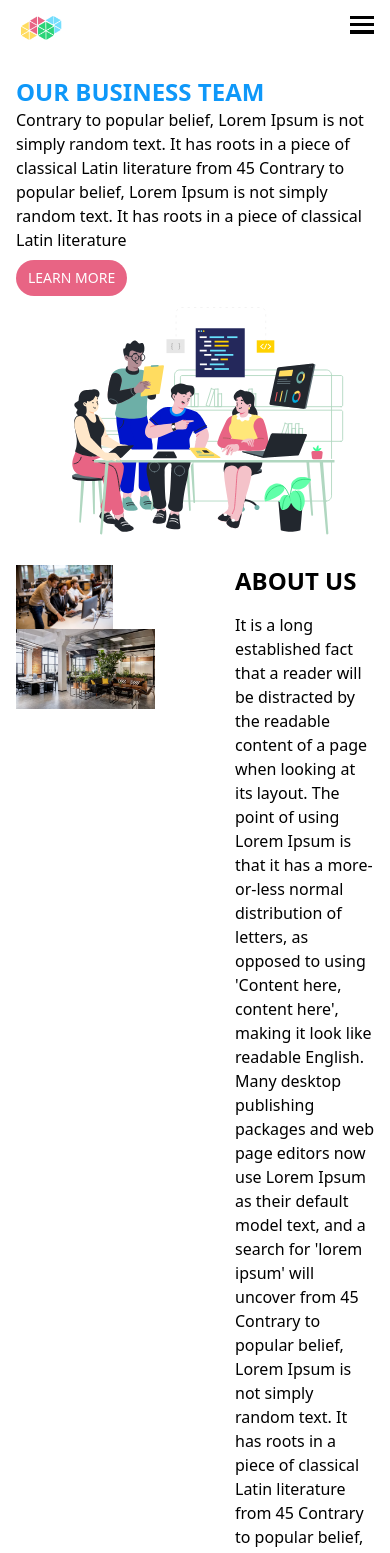
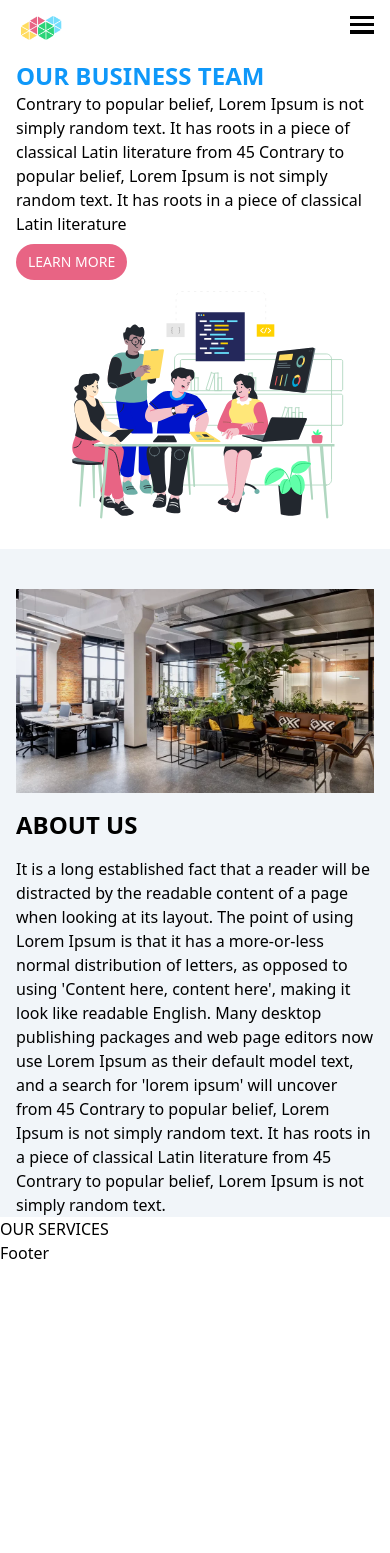
Before and after one commit to Anish-Rai/Nepbee_website, a Next.js app: page / in a window 390 px wide. Shown: the top 1553 px of the page. After the commit the page ends 1265 px from the top, so only its background shows below. Built offline with nearby package versions, Linux system fonts and the light colour scheme.

Commit message:
landing page and about section design changed

```diff
--- a/components/About.js
+++ b/components/About.js
@@ -2,20 +2,20 @@ import React from 'react'
 import Image from 'next/image'
 const About = () => {
   return (
-    <div className='flex'>
-      <div className='w-[50%]'>
+    <div className='lg:flex pt-10 lg:pt-0 bg-slate-100 lg:bg-transparent px-4 lg:px-0'>
+      <div className='lg:w-[50%]'>
 
-        <Image src="/about.webp" alt="" width={600} height={800} className=" w-[70%]" />
+        <Image src="/about.webp" alt="" width={600} height={800} className=" w-[70%] hidden lg:block" />
         <Image src="/about1.webp" alt="" width={800} height={800} className="" />
       </div>
-      <div className='w-[50%] ml-20'>
-        <h1 className='text-2xl lg:text-5xl lg:font-bold font-semibold'>ABOUT US</h1>
+      <div className='lg:w-[50%] lg:ml-20'>
+        <h1 className='text-2xl lg:text-5xl lg:font-bold font-semibold pt-4 lg:pt-0'>ABOUT US</h1>
         <p className='mt-4'>It is a long established fact that a reader will be distracted by the readable content of a page when looking at its layout. The point of using Lorem Ipsum is that it has a
             more-or-less normal distribution of letters, as opposed to using 'Content here, content here', making it look like readable English. Many desktop publishing packages and web page editors now use Lorem Ipsum as their default model text, and a search for 'lorem ipsum' will uncover
             from 45 Contrary to popular belief, Lorem Ipsum is not simply random text. It has roots in a piece of classical Latin literature from 45  Contrary to popular belief,
             Lorem Ipsum is not simply random text.
         </p>
-        <p className='mt-7'>
+        <p className='mt-7 hidden lg:block'>
             of classical Latin literature from 45 Contrary to popular belief, Lorem Ipsum is not simply random text. It has roots in a piece of classical Latin literature from 45  Contrary to popular belief,
             Lorem Ipsum is not simply random text. It has roots in a piece
             of classical Latin literature from 45 Contrary to popular belief, Lorem Ipsum is not simply random text. It has roots in a piece of classical Latin literature from 45  Contrary to popular belief,
--- a/components/Hero.js
+++ b/components/Hero.js
@@ -2,8 +2,8 @@ import React from 'react'
 import Image from 'next/image'
 const Hero = () => {
   return (
-    <div className='lg:flex pt-4 items-center justify-center'>
-      <div className='lg:w-[45%] lg:h-screen lg:translate-y-[20%]'>
+    <div className='lg:flex pt-4 items-center justify-center px-4 lg:px-0'>
+      <div className='lg:w-[45%] lg:h-screen lg:translate-y-[20%] '>
         <h1 className='text-2xl lg:text-5xl lg:font-bold font-semibold text-darkblue'>OUR BUSINESS TEAM</h1>
         <p className='lg:pt-5'>Contrary to popular belief, Lorem Ipsum is not simply random text. It has roots in a piece of classical Latin literature from 45  Contrary to popular belief,
         Lorem Ipsum is not simply random text. It has roots in a piece
--- a/components/Layout.js
+++ b/components/Layout.js
@@ -5,7 +5,7 @@ const Layout = ({children}) => {
   return (
     <>
         <Navbar />
-          <div className='p-4 lg:px-44'>
+          <div className=' lg:px-44'>
             {children}
           </div>
         <Footer />
--- a/components/Services.js
+++ b/components/Services.js
@@ -2,7 +2,10 @@ import React from 'react'
 
 const Services = () => {
   return (
-    <div>Services</div>
+    <div>
+        <h1> OUR SERVICES </h1>
+
+    </div>
   )
 }
 
```
Also changed, not shown: public/banner.svg (added).
